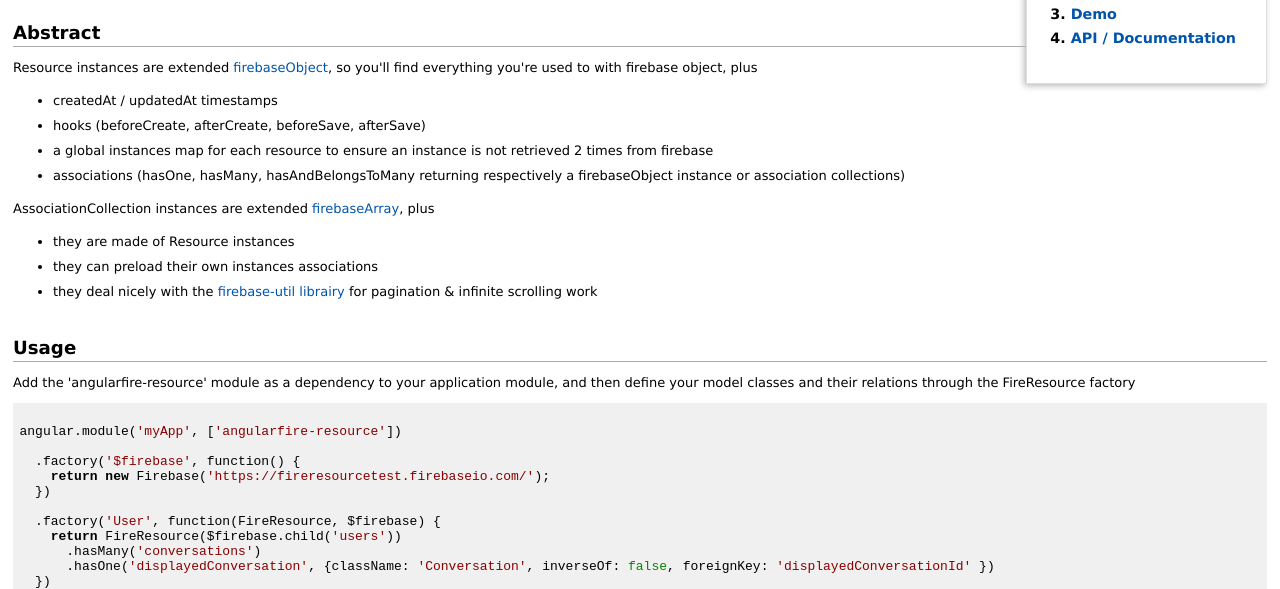
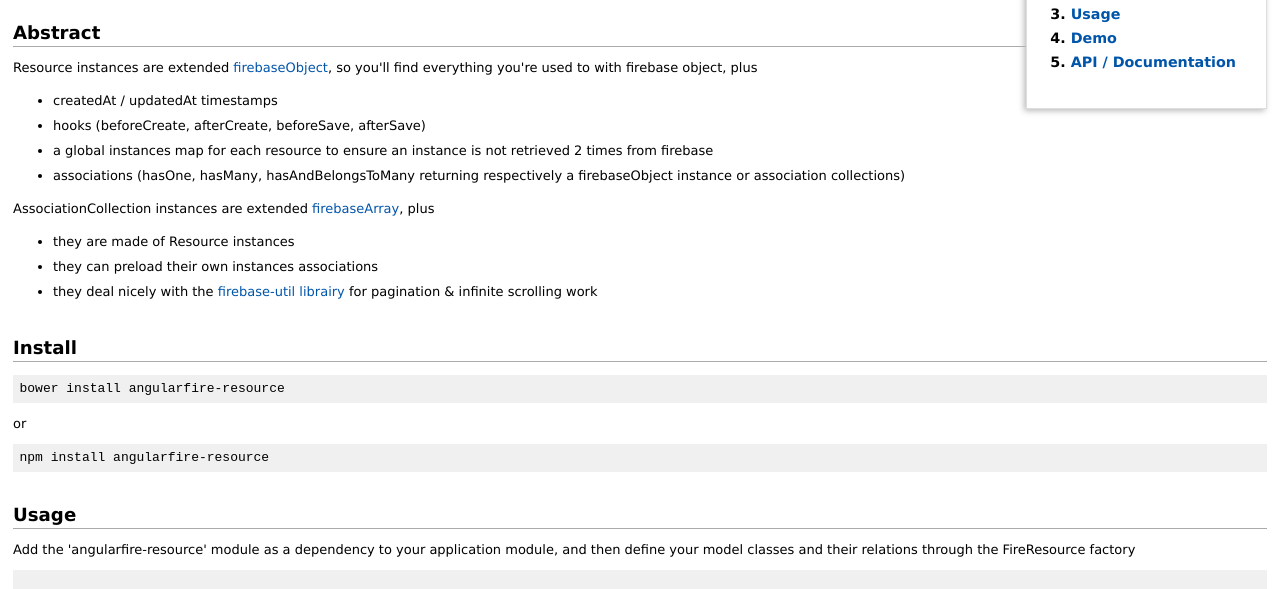
Before and after one commit to itkin/angularfire-resource, a website: page doc/extra/README.md.html in a window 1280 px wide. Shown: the part 149-738 px from the top of the page. Drawn offline with Linux system fonts and the light colour scheme.

Commit message:
updated doc

```diff
--- a/doc/extra/README.md.html
+++ b/doc/extra/README.md.html
@@ -45,7 +45,10 @@
 <li>they can preload their own instances associations</li>
 <li>they deal nicely with the <a href="https://github.com/firebase/firebase-util">firebase-util librairy</a> for pagination &amp; infinite scrolling work</li>
 </ul>
-<h2 id="usage">Usage</h2><p>Add the &#39;angularfire-resource&#39; module as a dependency to your application module, and then define your model classes and their relations
+<h2 id="install">Install</h2>
+<pre><code>bower install angularfire-resource
+</code></pre><p>or</p><pre><code>npm install angularfire-resource
+</code></pre><h2 id="usage">Usage</h2><p>Add the &#39;angularfire-resource&#39; module as a dependency to your application module, and then define your model classes and their relations
 through the FireResource factory</p><pre><code class="lang-javascript">
 angular.module(&#39;myApp&#39;, [&#39;angularfire-resource&#39;])
 
@@ -155,7 +158,7 @@
       </div>
     </div>
     <div id='footer'>
-  September 04, 15 23:14:36 by
+  September 04, 15 23:57:20 by
   <a href='https://github.com/coffeedoc/codo' title='CoffeeScript API documentation generator'>
     Codo
   </a>
```
Also changed, not shown: doc/alphabetical_index.html (+1 -1 lines), doc/class/Association.html (+1 -1 lines), doc/class/AssociationCollection.html (+1 -1 lines), doc/class/Collection.html (+1 -1 lines), doc/class/HasMany.html (+1 -1 lines), doc/class/HasOne.html (+1 -1 lines), doc/class/Resource.html (+1 -1 lines), doc/file/src/_module.coffee.html (+1 -1 lines), doc/file/src/association-factory.coffee.html (+1 -1 lines), doc/file/src/fire-collection.coffee.html (+1 -1 lines), doc/file/src/fire-resource.coffee.html (+1 -1 lines).
